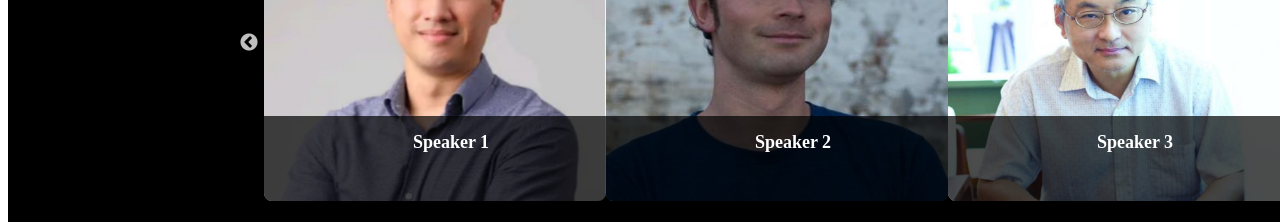
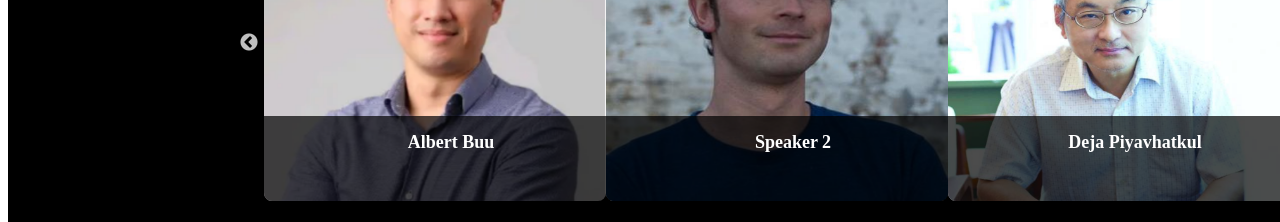
Before and after one commit to Krittanai2933/TBC2024_Website, a React (Vite) app: page / in a window 1280 px wide. Shown: the part 3160-3382 px from the top of the page. Built offline with nearby package versions, Linux system fonts and the light colour scheme; the HTML template or start-up script is replaced by a standard one.

Commit message:
Update Carousel2.jsx

```diff
--- a/src/components/pages/Carousel2.jsx
+++ b/src/components/pages/Carousel2.jsx
@@ -36,26 +36,26 @@ export const Carousel2 = () => {
     };
 
     const speakers = [
-      { image: image1, name: 'Speaker 1'},
+      { image: image1, name: 'Albert Buu'},
       { image: image2, name: 'Speaker 2' },
-      { image: image3, name: 'Speaker 3'},
-      { image: image4, name: 'Speaker 4' },
-      { image: image5, name: 'Speaker 5'},
-      { image: image6, name: 'Speaker 6' },
-      { image: image7, name: 'Speaker 7'},
-      { image: image8, name: 'Speaker 8' },
-      { image: image9, name: 'Speaker 9'},
-      { image: image10, name: 'Speaker 10'},
-      { image: image11, name: 'Speaker 11'},
-      { image: image12, name: 'Speaker 12'},
-      { image: image13, name: 'Speaker 13'},
-      { image: image14, name: 'Speaker 14'},
-      { image: image15, name: 'Speaker 15' },
+      { image: image3, name: 'Deja Piyavhatkul'},
+      { image: image4, name: 'Chayoot Anukoolkarn' },
+      { image: image5, name: 'Dea Rezkhita'},
+      { image: image6, name: 'Captain Sidd' },
+      { image: image7, name: 'เพียว Cat Money'},
+      { image: image8, name: 'Piccolo' },
+      { image: image9, name: 'Pisut Oncharoen'},
+      { image: image10, name: 'Piriya Sambandaraksa'},
+      { image: image11, name: 'Dr.Big'},
+      { image: image12, name: 'Jimmy Kostro'},
+      { image: image13, name: 'Michael R. Keag'},
+      { image: image14, name: 'Rolan Bewick'},
+      { image: image15, name: 'Thanakrit Sangnongban' },
       { image: image16, name: 'Speaker 16'},
-      { image: image17, name: 'Speaker 17'},
-      { image: image18, name: 'Speaker 18' },
-      { image: image19, name: 'Speaker 19'},
-      { image: image20, name: 'Speaker 20'}
+      { image: image17, name: 'Wichit Saiklao'},
+      { image: image18, name: 'Siraphop Nilbodee' },
+      { image: image19, name: 'Sakchai Pratantip'},
+      { image: image20, name: 'Koji Higashi'}
 
   ];
 
```
